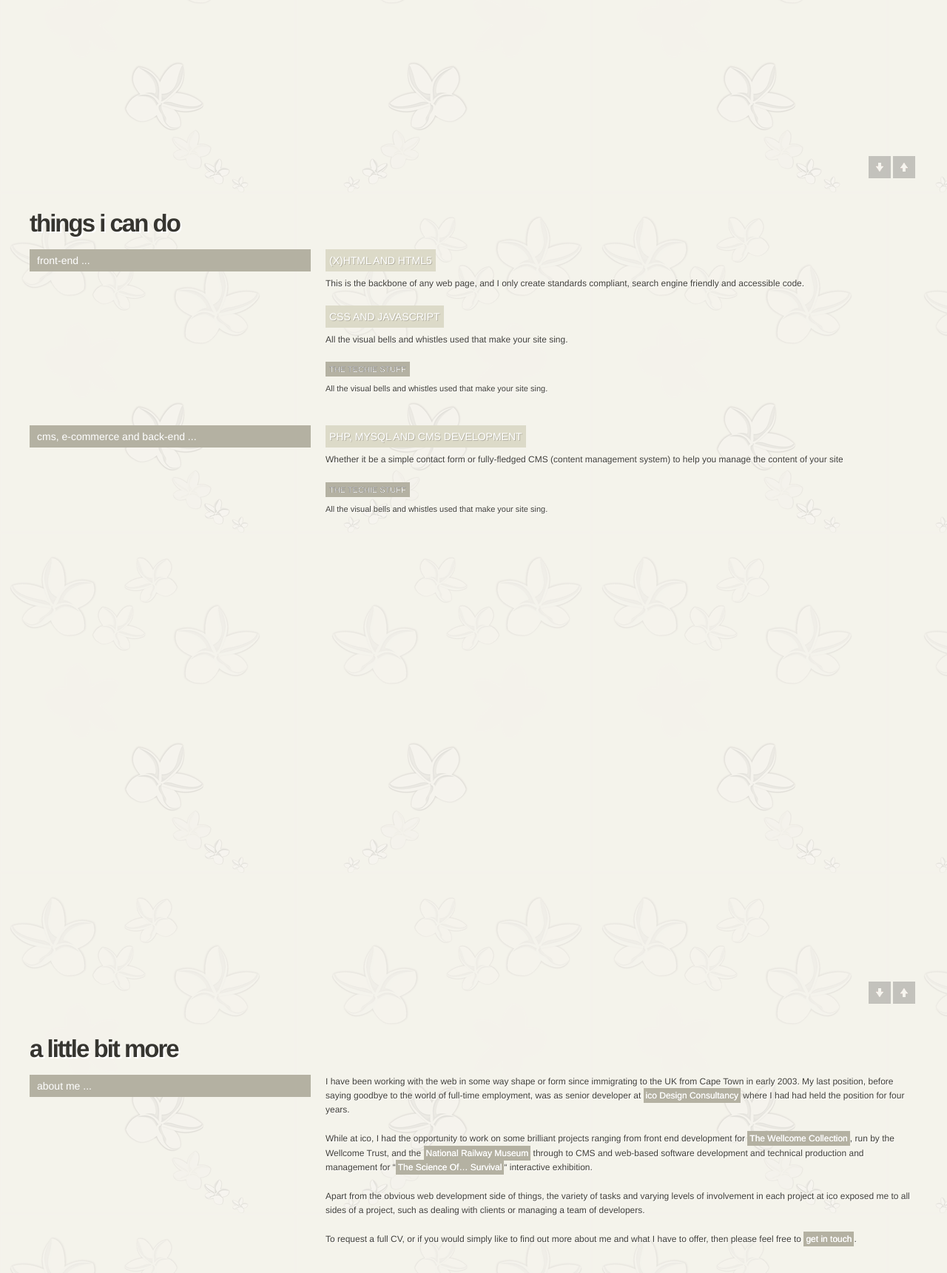
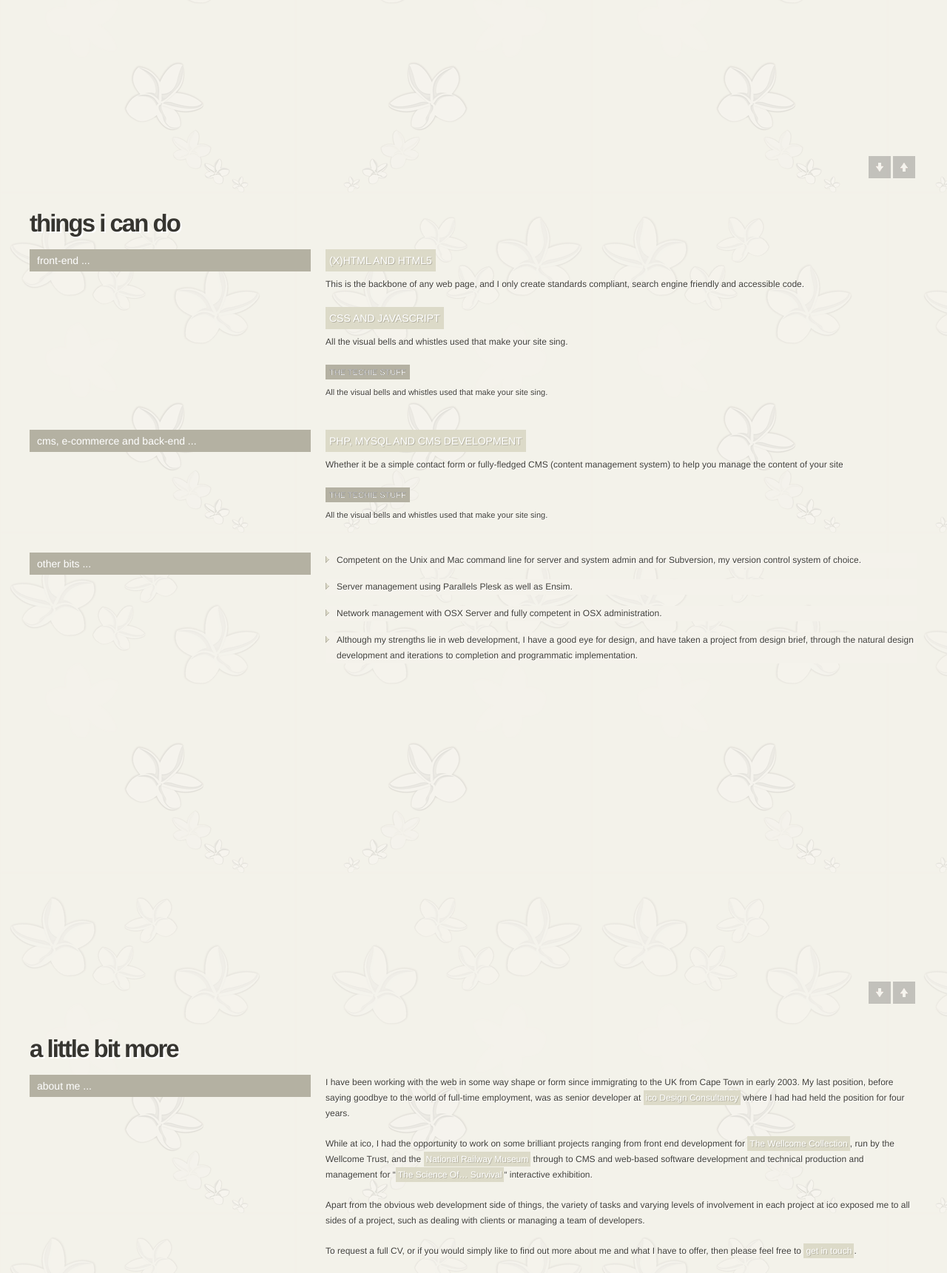
Before and after one commit to iamdash/iamdash.com, a PHP site: page / in a window 1280 px wide. Shown: the part 2040-3761 px from the top of the page at 74% size. Run offline with PHP 8.4, Linux system fonts and the light colour scheme; some libraries are stand-ins or nearby versions.

Commit message:
Further visual and content tweaks
Signed-off-by: Dave Ashman <public@iamdash.com>

```diff
--- a/includes/content/intro.php
+++ b/includes/content/intro.php
@@ -1,3 +1,3 @@
 <p>Based in Greater Manchester, but servicing the whole of the UK, my work focuses on the development of
             accessible, standards-based web sites, from front-end build through to custom content management systems and
-            WordPress integration and customisation.</p>
+            WordPress integration and customisation. <a href="#more" class="internal-link">More</a></p>
--- /dev/null
+++ b/includes/content/skillset-other.php
@@ -0,0 +1,6 @@
+<ul>
+<li>Competent on the Unix and Mac command line for server and system admin and for Subversion, my version control system of choice.</li>
+<li>Server management using Parallels Plesk as well as Ensim.</li>
+<li>Network management with OSX Server and fully competent in OSX administration.</li>
+<li>Although my strengths lie in web development, I have a good eye for design, and have taken a project from design brief, through the natural design development and iterations to completion and programmatic implementation.</li>
+</ul>
--- a/includes/css/src/main_style.css
+++ b/includes/css/src/main_style.css
@@ -183,12 +183,13 @@ article.row section.row {
   }
 }
 
-/* line 164, scss/main_style.scss */
-#get-in-touch.row {
+/* line 165, scss/main_style.scss */
+#get-in-touch.row,
+#page-footer.row {
   min-height: 100px;
 }
 
-/* line 167, scss/main_style.scss */
+/* line 168, scss/main_style.scss */
 #page-header.row {
   margin-top: 0;
   min-height: 53px;
@@ -197,12 +198,12 @@ article.row section.row {
   z-index: 3000;
 }
 
-/* line 175, scss/main_style.scss */
+/* line 176, scss/main_style.scss */
 .row .row {
   padding-top: 0;
 }
 
-/* line 179, scss/main_style.scss */
+/* line 180, scss/main_style.scss */
 .section-header,
 #logo {
   float: left;
@@ -227,21 +228,21 @@ article.row section.row {
   zoom: 1;
 }
 @media handheld and (max-width: 480px), screen and (max-device-width: 480px), screen and (max-width: 600px) {
-  /* line 179, scss/main_style.scss */
+  /* line 180, scss/main_style.scss */
   .section-header,
   #logo {
     width: 330px!important;
   }
 }
 @media screen and (max-width:768px) {
-  /* line 179, scss/main_style.scss */
+  /* line 180, scss/main_style.scss */
   .section-header,
   #logo {
     clear: both;
   }
 }
 @media screen and (max-width:1024px) {
-  /* line 179, scss/main_style.scss */
+  /* line 180, scss/main_style.scss */
   .section-header,
   #logo {
     clear: both;
@@ -249,14 +250,14 @@ article.row section.row {
 }
 
 @media screen and (max-width:768px) {
-  /* line 194, scss/main_style.scss */
+  /* line 195, scss/main_style.scss */
   header#logo,
   header.section-header {
     clear: both;
   }
 }
 @media screen and (max-width:1024px) {
-  /* line 194, scss/main_style.scss */
+  /* line 195, scss/main_style.scss */
   header#logo,
   header.section-header {
     clear: both;
@@ -265,7 +266,7 @@ article.row section.row {
   }
 }
 
-/* line 207, scss/main_style.scss */
+/* line 208, scss/main_style.scss */
 .section-content,
 .section-intro,
 .section-nav,
@@ -302,7 +303,7 @@ article.row section.row {
   zoom: 1;
 }
 @media handheld and (max-width: 480px), screen and (max-device-width: 480px), screen and (max-width: 600px) {
-  /* line 207, scss/main_style.scss */
+  /* line 208, scss/main_style.scss */
   .section-content,
   .section-intro,
   .section-nav,
@@ -313,7 +314,7 @@ article.row section.row {
   }
 }
 @media screen and (max-width:768px) {
-  /* line 207, scss/main_style.scss */
+  /* line 208, scss/main_style.scss */
   .section-content,
   .section-intro,
   .section-nav,
@@ -323,7 +324,7 @@ article.row section.row {
   }
 }
 @media screen and (max-width:1024px) {
-  /* line 207, scss/main_style.scss */
+  /* line 208, scss/main_style.scss */
   .section-content,
   .section-intro,
   .section-nav,
@@ -333,7 +334,7 @@ article.row section.row {
   }
 }
 
-/* line 227, scss/main_style.scss */
+/* line 228, scss/main_style.scss */
 .section-nav {
   float: left;
   margin-right: 20px;
@@ -341,14 +342,14 @@ article.row section.row {
 }
 
 @media screen and (max-width:1024px) {
-  /* line 230, scss/main_style.scss */
+  /* line 231, scss/main_style.scss */
   #intro .section-content {
     width: 700px;
   }
 }
 
 @media handheld and (max-width: 480px), screen and (max-device-width: 480px), screen and (max-width: 600px) {
-  /* line 235, scss/main_style.scss */
+  /* line 236, scss/main_style.scss */
   .section-intro {
     padding: 0;
     width: 320px!important;
@@ -356,7 +357,7 @@ article.row section.row {
 }
 
 @media handheld and (max-width: 480px), screen and (max-device-width: 480px), screen and (max-width: 600px) {
-  /* line 241, scss/main_style.scss */
+  /* line 242, scss/main_style.scss */
   .section-intro section {
     padding: 10px;
     width: 300px!important;
@@ -364,7 +365,7 @@ article.row section.row {
 }
 
 @media screen and (max-width:1024px) {
-  /* line 248, scss/main_style.scss */
+  /* line 249, scss/main_style.scss */
   img#flower {
     position: absolute;
     right: 40px;
@@ -373,18 +374,18 @@ article.row section.row {
   }
 }
 
-/* line 259, scss/main_style.scss */
+/* line 260, scss/main_style.scss */
 body {
   font-family: Helvetica, Arial, "Lucida Grande", sans-serif;
   font-size: 12px;
-  line-height: 1.6em;
+  line-height: 21px;
   text-shadow: white 1px 1px 0px;
-  background: #f4f2eb url("/images/common/bg-flowers.png") fixed;
+  background: #efeee3 url("/images/common/bg-flowers.png") fixed;
   color: #403f39;
   font-weight: 500;
 }
 
-/* line 267, scss/main_style.scss */
+/* line 268, scss/main_style.scss */
 #logo h1 {
   color: #fff;
   background-color: #500000;
@@ -402,7 +403,7 @@ body {
   font-size: 16px;
 }
 
-/* line 274, scss/main_style.scss */
+/* line 275, scss/main_style.scss */
 h1, h2, h3 {
   text-transform: lowercase!important;
 }
@@ -413,7 +414,7 @@ h1, h2, h3 {
 
 	font-size: 16px;
 }*/
-/* line 283, scss/main_style.scss */
+/* line 284, scss/main_style.scss */
 h3, dt {
   display: block;
   height: 30px;
@@ -431,7 +432,7 @@ h3, dt {
   font-size: 14px;
 }
 
-/* line 291, scss/main_style.scss */
+/* line 292, scss/main_style.scss */
 h2 {
   text-shadow: white 2px 2px 0px;
   background: none;
@@ -447,17 +448,17 @@ h2 {
   text-transform: lowercase;
 }
 
-/* line 309, scss/main_style.scss */
+/* line 310, scss/main_style.scss */
 #logo h2 {
   display: none;
 }
 
-/* line 312, scss/main_style.scss */
+/* line 313, scss/main_style.scss */
 p, dd {
   margin-bottom: 20px;
 }
 
-/* line 315, scss/main_style.scss */
+/* line 316, scss/main_style.scss */
 dt {
   background: #dcdac8;
   color: #fff;
@@ -468,19 +469,19 @@ dt {
   text-indent: 0;
 }
 
-/* line 324, scss/main_style.scss */
+/* line 325, scss/main_style.scss */
 dd {
   clear: both;
   float: left;
 }
 
-/* line 329, scss/main_style.scss */
+/* line 330, scss/main_style.scss */
 dl.techie-stuff {
   font-size: 11px!important;
   margin-top: 30px;
 }
 
-/* line 333, scss/main_style.scss */
+/* line 334, scss/main_style.scss */
 dl.techie-stuff dt {
   background: #B4B1A2;
   color: #fff;
@@ -490,7 +491,14 @@ dl.techie-stuff dt {
   text-shadow: black 0 0 0px;
 }
 
-/* line 346, scss/main_style.scss */
+/* line 348, scss/main_style.scss */
+.section-content ul li {
+  background: #f4f2eb url("/images/common/arrow-right.png") no-repeat 0 5px;
+  margin-bottom: 15px;
+  padding-left: 15px;
+}
+
+/* line 354, scss/main_style.scss */
 a {
   -webkit-transition: background 500ms ease;
   -moz-transition: background 500ms ease;
@@ -501,18 +509,26 @@ a {
   -moz-border-radius: 0;
   padding: 0;
   text-shadow: white 0 0 0px;
-  background: #b4b1a2;
+  color: #B4B1A2;
+  background-color: #b4b1a2;
+  text-indent: 10px;
+  border-radius: 0;
+  -webkit-border-radius: 0;
+  -moz-border-radius: 0;
+  padding: 0;
+  text-shadow: #b4b1a2 1px 1px 0px;
+  background: #DCDAC8;
   color: #fff;
   padding: 3px;
   text-decoration: none;
 }
 
-/* line 359, scss/main_style.scss */
+/* line 367, scss/main_style.scss */
 a:hover {
   background: #500000;
 }
 
-/* line 363, scss/main_style.scss */
+/* line 371, scss/main_style.scss */
 .section-nav li {
   display: block;
   height: 30px;
@@ -522,7 +538,7 @@ a:hover {
   margin-right: 3px;
 }
 
-/* line 369, scss/main_style.scss */
+/* line 377, scss/main_style.scss */
 .up-down {
   float: left;
   margin-bottom: 3px;
@@ -533,7 +549,7 @@ a:hover {
   z-index: 4000;
 }
 @media screen and (max-width:1024px) {
-  /* line 369, scss/main_style.scss */
+  /* line 377, scss/main_style.scss */
   .up-down {
     right: 0;
     margin-right: -3px;
@@ -541,17 +557,17 @@ a:hover {
   }
 }
 
-/* line 383, scss/main_style.scss */
+/* line 391, scss/main_style.scss */
 #page-footer .up-down {
   right: 0;
 }
 
-/* line 386, scss/main_style.scss */
+/* line 394, scss/main_style.scss */
 #intro .up-down {
   right: 0;
 }
 
-/* line 392, scss/main_style.scss */
+/* line 400, scss/main_style.scss */
 .up-down a,
 .section-nav li a {
   display: block;
@@ -576,19 +592,19 @@ a:hover {
   text-indent: 0;
 }
 
-/* line 401, scss/main_style.scss */
+/* line 409, scss/main_style.scss */
 .section-nav li a:hover {
   background-color: #b4b1a2;
 }
 
-/* line 405, scss/main_style.scss */
+/* line 413, scss/main_style.scss */
 .section-nav li a.active {
   text-shadow: #b4b1a2 0 0 0px;
   background-color: #500000;
   cursor: default;
 }
 
-/* line 413, scss/main_style.scss */
+/* line 421, scss/main_style.scss */
 .up-down a {
   float: left;
   height: 30px;
@@ -599,78 +615,79 @@ a:hover {
   width: 30px;
 }
 
-/* line 423, scss/main_style.scss */
+/* line 431, scss/main_style.scss */
 .up-down a.next {
   background: url("/images/icons/arrow-down.png") no-repeat bottom left;
 }
 
-/* line 426, scss/main_style.scss */
+/* line 434, scss/main_style.scss */
 .up-down a.next:hover {
   background: url("/images/icons/arrow-down.png") no-repeat top left;
 }
 
-/* line 429, scss/main_style.scss */
+/* line 437, scss/main_style.scss */
 .up-down a.previous {
   background: url("/images/icons/arrow-up.png") no-repeat top left;
 }
 
-/* line 432, scss/main_style.scss */
+/* line 440, scss/main_style.scss */
 .up-down a.previous:hover {
   background: url("/images/icons/arrow-up.png") no-repeat bottom left;
 }
 
 @media screen and (max-width:1024px) {
-  /* line 436, scss/main_style.scss */
+  /* line 444, scss/main_style.scss */
   #get-in-touch .up-down {
     width: 30px;
   }
 }
 
-/* line 444, scss/main_style.scss */
+/* line 452, scss/main_style.scss */
 #project-images {
   margin-top: 20px;
 }
 
-/* line 448, scss/main_style.scss */
+/* line 456, scss/main_style.scss */
 #project-images li {
   float: left;
   margin-right: 20px;
   width: 380px;
+  background: #fff;
   margin-bottom: 20px;
 }
 @media screen and (max-width:1024px) {
-  /* line 448, scss/main_style.scss */
+  /* line 456, scss/main_style.scss */
   #project-images li {
     margin-right: 18px;
     width: 288px;
   }
 }
 @media handheld and (max-width: 480px), screen and (max-device-width: 480px), screen and (max-width: 600px) {
-  /* line 448, scss/main_style.scss */
+  /* line 456, scss/main_style.scss */
   #project-images li {
     margin-bottom: 5px;
     margin-right: 5px;
   }
 }
 
-/* line 461, scss/main_style.scss */
+/* line 471, scss/main_style.scss */
 #project-images li img {
   width: 100%;
 }
 
-/* line 464, scss/main_style.scss */
+/* line 475, scss/main_style.scss */
 #project-images img.active-project {
   outline: 1px inset #000;
 }
 
-/* line 467, scss/main_style.scss */
+/* line 478, scss/main_style.scss */
 #project-images li.omega {
   margin-right: 0!important;
 }
 
 /* Social media links
 -------------------------------------------------------------- */
-/* line 473, scss/main_style.scss */
+/* line 484, scss/main_style.scss */
 div#contact-links {
   height: 30px;
   margin-top: 60px;
@@ -678,18 +695,18 @@ div#contact-links {
   width: 100%;
 }
 
-/* line 479, scss/main_style.scss */
+/* line 490, scss/main_style.scss */
 #contact-links .up-down {
   top: 0;
 }
 
-/* line 482, scss/main_style.scss */
+/* line 493, scss/main_style.scss */
 ul.social-links {
   float: left;
   list-style: none;
 }
 
-/* line 486, scss/main_style.scss */
+/* line 497, scss/main_style.scss */
 ul.social-links li {
   float: left;
   height: 30px;
@@ -697,7 +714,7 @@ ul.social-links li {
   width: 30px;
 }
 
-/* line 492, scss/main_style.scss */
+/* line 503, scss/main_style.scss */
 .social-links a {
   background-position: 0 0;
   background-repeat: 0 0;
@@ -709,31 +726,31 @@ ul.social-links li {
   width: 30px;
 }
 
-/* line 502, scss/main_style.scss */
+/* line 513, scss/main_style.scss */
 ul.social-links li a:hover {
   background-color: none!important;
   background-position: 0 -30px;
 }
 
-/* line 508, scss/main_style.scss */
+/* line 519, scss/main_style.scss */
 .flickr a,
 .flickr a:hover {
   background: url("/images/icons/flickr.png");
 }
 
-/* line 510, scss/main_style.scss */
+/* line 521, scss/main_style.scss */
 .linked-in a,
 .linked-in a:hover {
   background: url("/images/icons/linked-in.png");
 }
 
-/* line 512, scss/main_style.scss */
+/* line 523, scss/main_style.scss */
 .delicious a,
 .delicious a:hover {
   background: url("/images/icons/delicious.png");
 }
 
-/* line 514, scss/main_style.scss */
+/* line 525, scss/main_style.scss */
 .last-fm a,
 .last-fm a:hover {
   background: url("/images/icons/last-fm.png");
--- a/includes/css/src/scss/main_style.scss
+++ b/includes/css/src/scss/main_style.scss
@@ -30,7 +30,7 @@ $iamdash-red: 		 		#500000;
 $iamdash-grey: 		 		#b4b1a2;
 $iamdash-font-sansserif: 	Helvetica, Arial, "Lucida Grande", sans-serif;
 $iamdash-font-size:		 	12px;
-$iamdash-line-height:		1.6em;
+$iamdash-line-height:		21px;
 $iamdash-corner-radius:	 	0;
 $iamdash-font-padding:	 	0;
 
@@ -161,7 +161,8 @@ article.row section.row{
 		padding-top: 100px;
 	}
 }
-#get-in-touch.row{
+#get-in-touch.row,
+#page-footer.row{
 	min-height: 100px;
 }
 #page-header.row{
@@ -260,7 +261,7 @@ body{
  	@include sans-serif-font;
  	@include text-shadow;
 
-	background: #f4f2eb url('/images/common/bg-flowers.png') fixed;
+	background: #efeee3 url('/images/common/bg-flowers.png') fixed;
 	color: #403f39;
 	font-weight: 500;
 }
@@ -343,6 +344,13 @@ dl.techie-stuff dt{
 	@include text-shadow;
 
 }
+
+.section-content ul li{
+	background: #f4f2eb url('/images/common/arrow-right.png') no-repeat 0 5px;
+	margin-bottom: 15px;
+	padding-left: 15px;
+}
+
 a{
 	@include el-transition;
 	@include el-corner-radius;
@@ -350,8 +358,8 @@ a{
 	$default-text-shadow-h-offset: 0;
 	$default-text-shadow-v-offset: 	0;
 	@include text-shadow;
-
-	background: $iamdash-grey;
+	@include text-light-bg;
+	background: #DCDAC8;
 	color: #fff;
 	padding: 3px;
 	text-decoration: none;
@@ -447,6 +455,8 @@ a:hover{
 
 #project-images li{
     @include grid-unit(5);
+
+    background: #fff;
     margin-bottom: 20px;
 
     @media screen and (max-width:1024px){
@@ -459,6 +469,7 @@ a:hover{
     }
 }
 #project-images li img{
+
     width: 100%
 }
 #project-images img.active-project{
--- a/includes/js/src/init.js
+++ b/includes/js/src/init.js
@@ -1,6 +1,6 @@
 $( document ).ready( function() {
 		doInView()
-       $('#page-header nav, .up-down').localScroll({
+       $('#page-header nav, .up-down, p').localScroll({
 		queue:true,
 		duration:2000,
 		hash:true,
--- a/index.php
+++ b/index.php
@@ -118,6 +118,14 @@ include 'includes/php/functions.php';
                         <?php include('includes/content/skillset-back.php');?>
                     </div>
                 </section>
+              <section class="row">
+                    <header class="section-header">
+                        <h3>Other bits ...</h3>
+                    </header>
+                    <div class="section-content">
+                        <?php include('includes/content/skillset-other.php');?>
+                    </div>
+                </section>
           </section>
       </article>
       <article id="more" class="row">
```
Also changed, not shown: images/common/arrow-right.png (added), images/icons/arrow-right.png (added).
